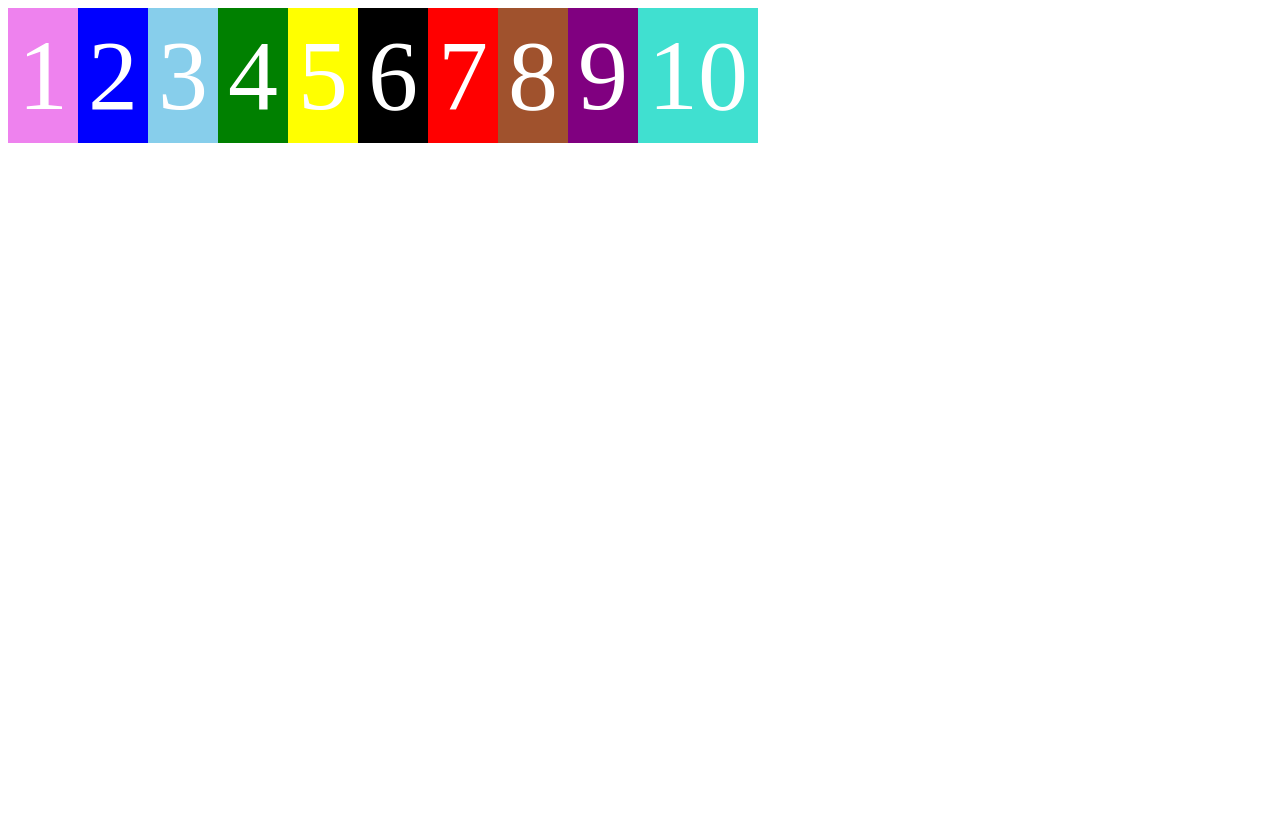
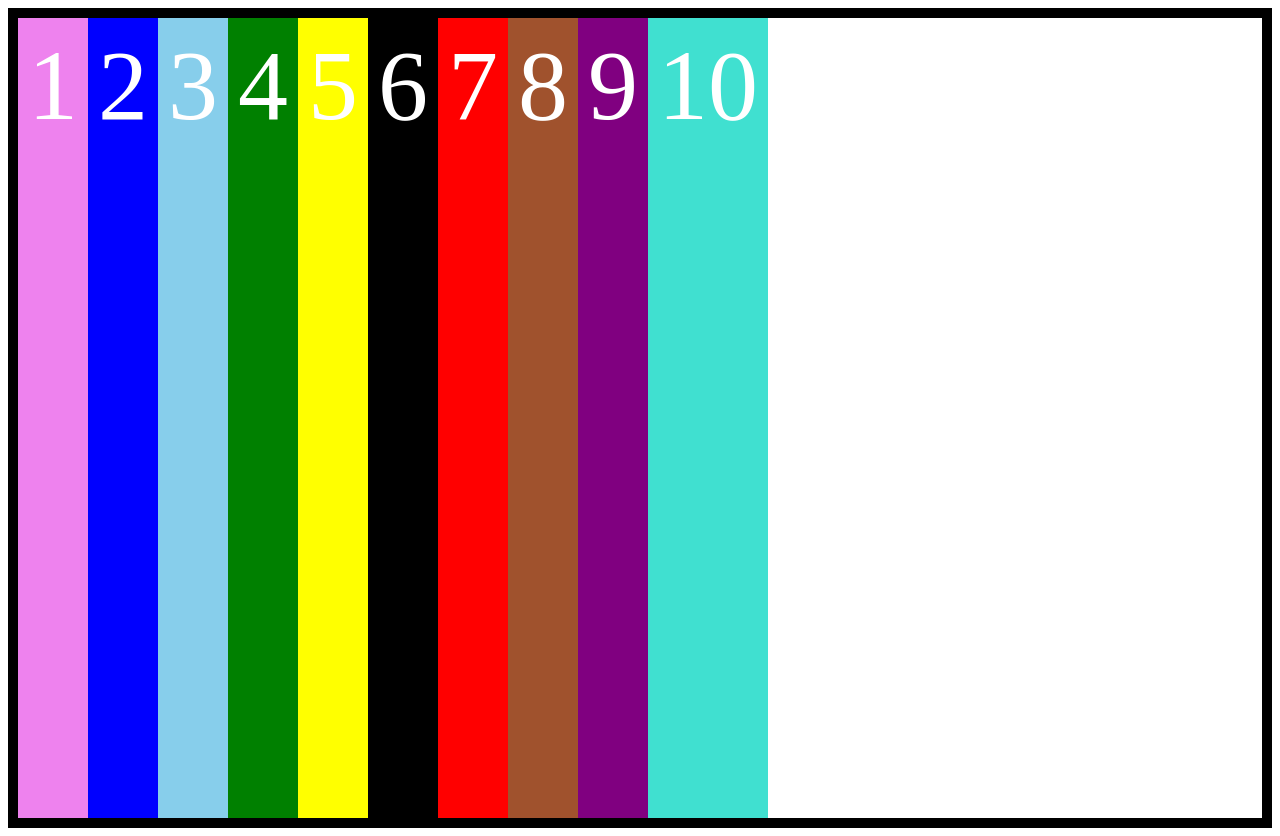
Before and after one commit to jyotirmoy430/flex, a plain HTML site: page index.html in a window 1280 px wide. Before the commit the page ends 800 px from the top, so only its background shows below. Drawn offline with Linux system fonts and the light colour scheme.

```diff
--- a/flexbox.css
+++ b/flexbox.css
@@ -3,6 +3,7 @@
     font-size: 100px;
     text-align: center;
     padding: 10px;
+
 }
 
 .box1{background-color: violet;}
@@ -18,6 +19,19 @@
 
 .container{
     display: flex;
-    /*border: 10px solid;
-    display: inline-flex;*/
+    height: 100vh;
+    border: 10px solid;
+
+    /*align-items: flex-start;*/
+
 }
+
+.box3{
+    /*padding-bottom:20%;*/
+    /*align-self: flex-start;*/
+
+    /*align-self: stretch;*/
+}
+.box7{
+    /*padding-bottom:35%;*/
+}
```
